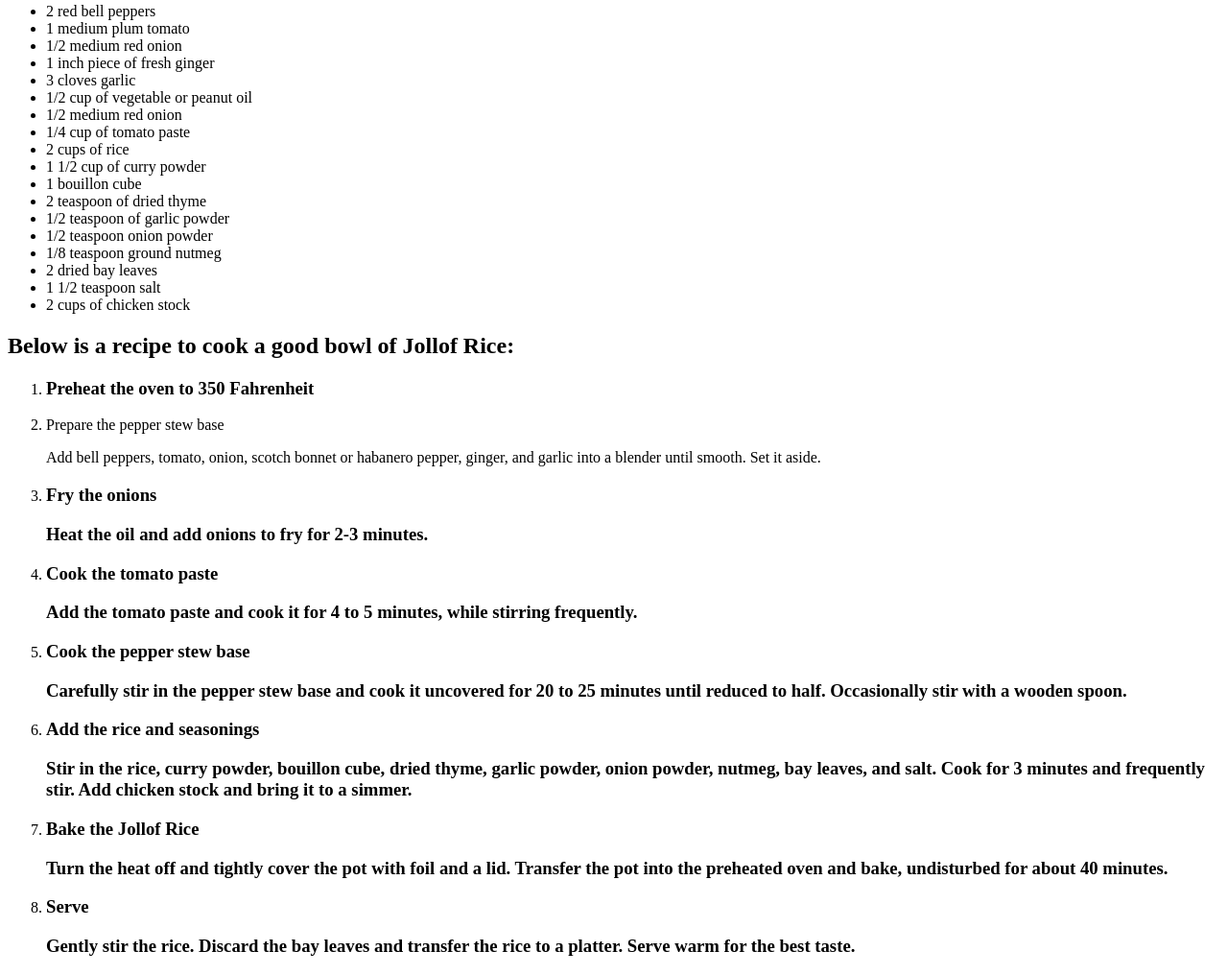
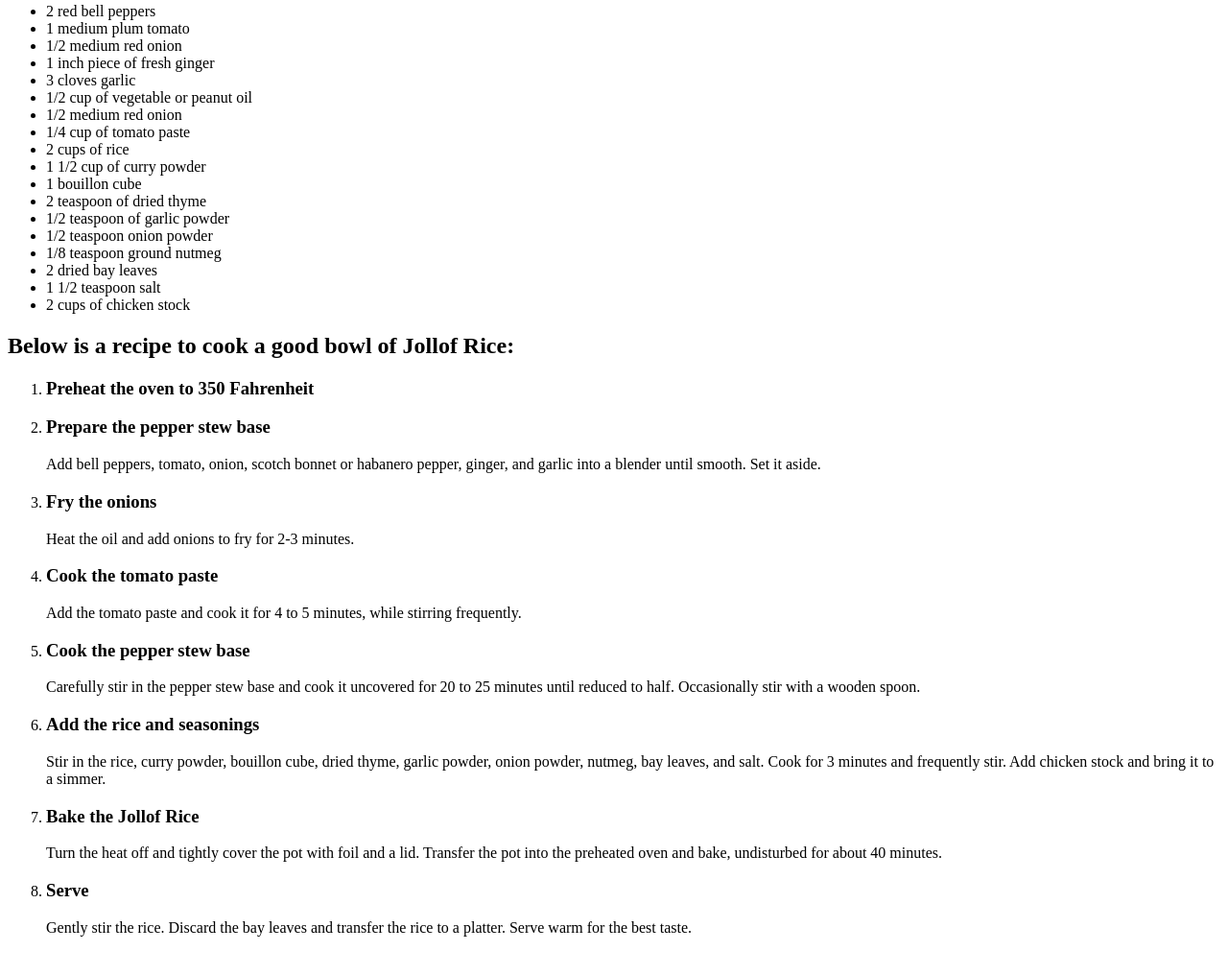
Before and after one commit to PensiveSpy/odin-recipes, a plain HTML site: page pages/jollof.html in a window 1280 px wide. Shown: the part 765-1781 px from the top of the page at 96% size. After the commit the page ends 1757 px from the top, so only its background shows below. Drawn offline with Linux system fonts and the light colour scheme.

Commit message:
Editing jollof.html
Edited jollof.html to fix bug turning every recipe step to a heading.

```diff
--- a/pages/jollof.html
+++ b/pages/jollof.html
@@ -33,27 +33,27 @@
     <h2>Below is a recipe to cook a good bowl of Jollof Rice: </h2>
     <ol type="1">
         <li><h3>Preheat the oven to 350 Fahrenheit</h3></li>
-        <li>Prepare the pepper stew base
-            <p>Add bell peppers, tomato, onion, scotch bonnet or habanero pepper, ginger, and garlic into a blender until smooth. Set it aside.</p>
+        <li><h3>Prepare the pepper stew base
+            </h3><p>Add bell peppers, tomato, onion, scotch bonnet or habanero pepper, ginger, and garlic into a blender until smooth. Set it aside.</p>
         </li>
         <li><h3>Fry the onions
-            <p>Heat the oil and add onions to fry for 2-3 minutes.</p>
-        </h3></li>
+        </h3><p>Heat the oil and add onions to fry for 2-3 minutes.</p>
+        </li>
         <li><h3>Cook the tomato paste
-            <p>Add the tomato paste and cook it for 4 to 5 minutes, while stirring frequently.</p>
-        </h3></li>
+        </h3><p>Add the tomato paste and cook it for 4 to 5 minutes, while stirring frequently.</p>
+        </li>
         <li><h3>Cook the pepper stew base
-            <p>Carefully stir in the pepper stew base and cook it uncovered for 20 to 25 minutes until reduced to half. Occasionally stir with a wooden spoon.</p>
-        </h3></li>
+        </h3><p>Carefully stir in the pepper stew base and cook it uncovered for 20 to 25 minutes until reduced to half. Occasionally stir with a wooden spoon.</p>
+        </li>
         <li><h3>Add the rice and seasonings
-            <p>Stir in the rice, curry powder, bouillon cube, dried thyme, garlic powder, onion powder, nutmeg, bay leaves, and salt. Cook for 3 minutes and frequently stir. Add chicken stock and bring it to a simmer.</p>
-        </h3></li>
+        </h3><p>Stir in the rice, curry powder, bouillon cube, dried thyme, garlic powder, onion powder, nutmeg, bay leaves, and salt. Cook for 3 minutes and frequently stir. Add chicken stock and bring it to a simmer.</p>
+        </li>
         <li><h3>Bake the Jollof Rice
-            <p>Turn the heat off and tightly cover the pot with foil and a lid. Transfer the pot into the preheated oven and bake, undisturbed for about 40 minutes.</p>
-        </h3></li>
+        </h3><p>Turn the heat off and tightly cover the pot with foil and a lid. Transfer the pot into the preheated oven and bake, undisturbed for about 40 minutes.</p>
+        </li>
         <li><h3>Serve
-            <p>Gently stir the rice. Discard the bay leaves and transfer the rice to a platter. Serve warm for the best taste.</p>
-        </h3></li>
+        </h3><p>Gently stir the rice. Discard the bay leaves and transfer the rice to a platter. Serve warm for the best taste.</p>
+        </li>
     </ol>
 </body>
 </html>
```
